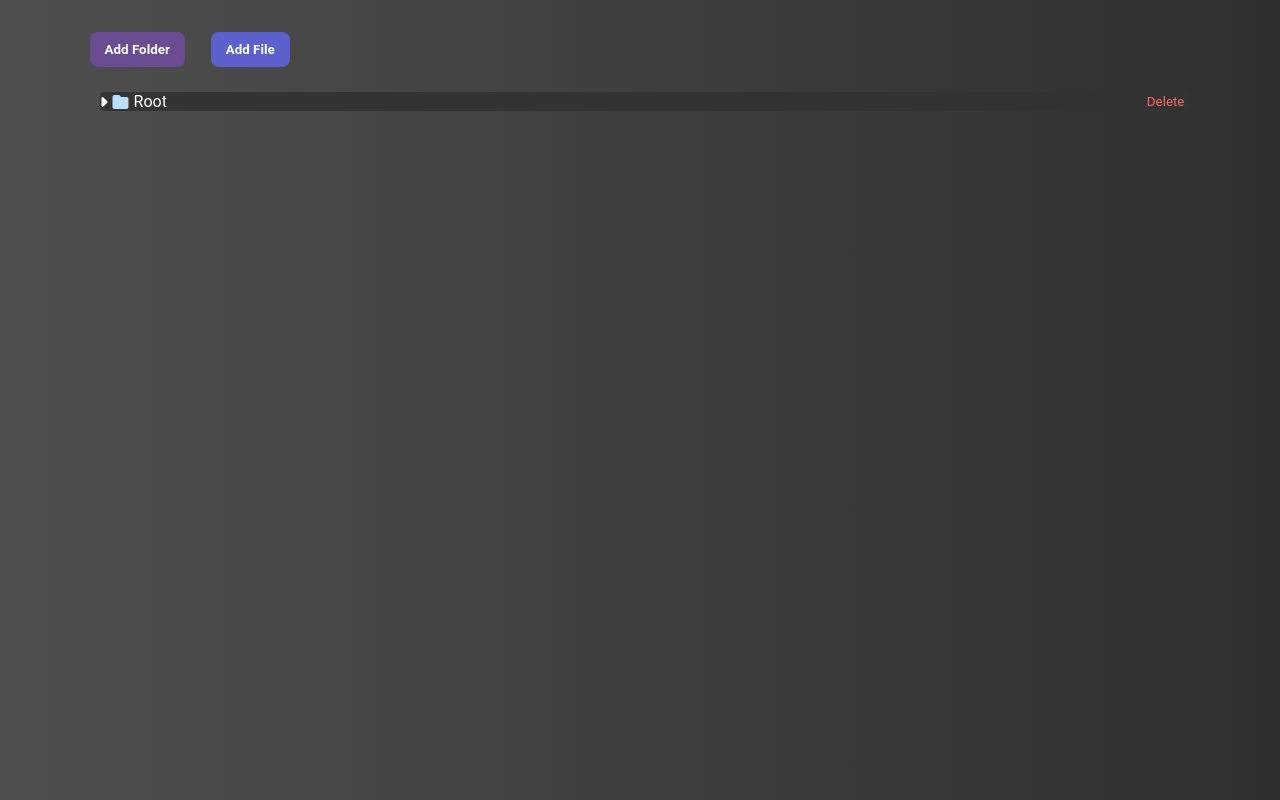
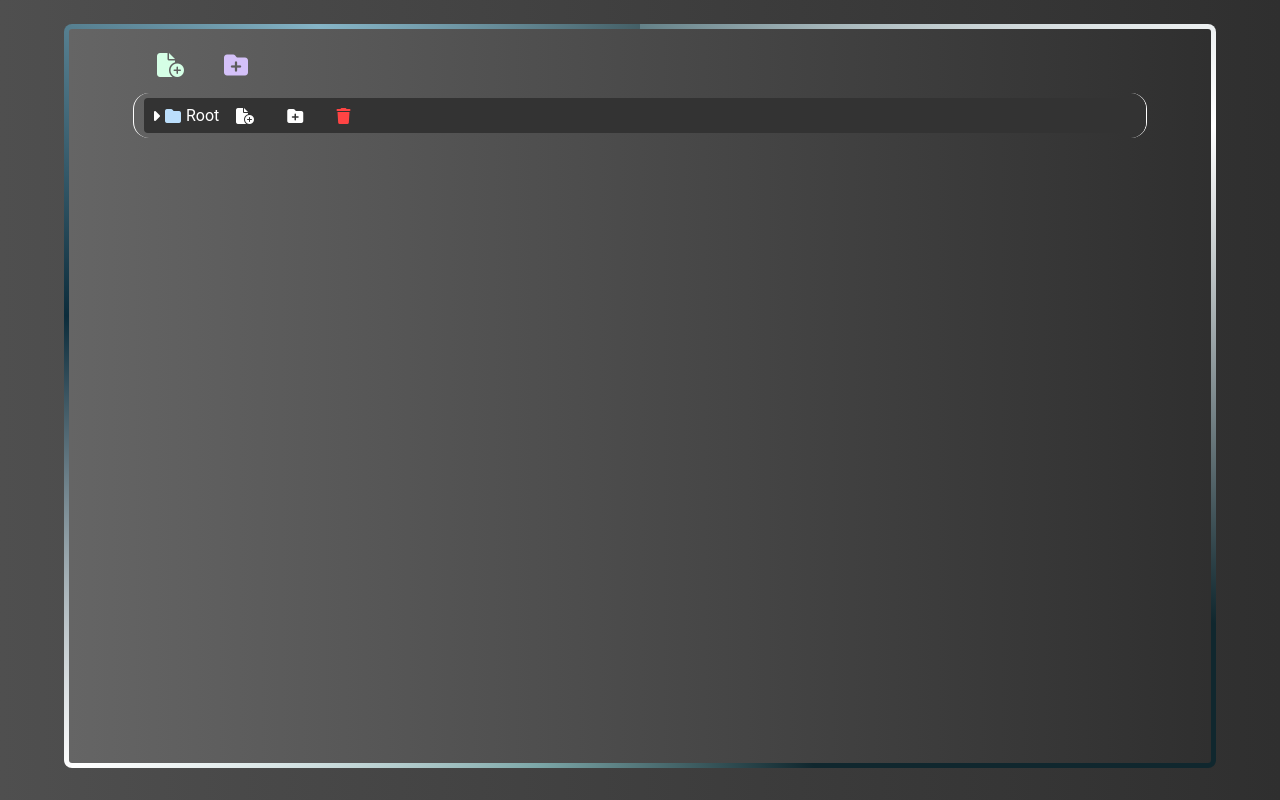
Before and after one commit to alirezashon/file-explorer, a Next.js app: page / in a window 1280 px wide. Built offline with nearby package versions, Linux system fonts and the light colour scheme.

Commit message:
change styles and solve adding item  issues

```diff
--- a/src/components/FileExplorer/index.module.css
+++ b/src/components/FileExplorer/index.module.css
@@ -1,6 +1,9 @@
+@keyframes transformto {
+  0%{transform: translate(-100%,-100%);}
+}
 .container {
   background: linear-gradient(to right, #4f4f4f, #2f2f2f);
-  padding: 4vh 7vw;
+  padding: 3vh 5vw;
   color: #fff;
   width: 100%;
   min-height: 100vh;
@@ -10,79 +13,46 @@
   display: flex;
   gap: 2vh;
 }
-
-.toolbar button {
-  background-color: #5e60ce;
-  color: #fff;
-  border: none;
-  padding: 10px 15px;
-  border-radius: 8px;
+.addFile,
+.addFolder {
   cursor: pointer;
-  margin-right: 10px;
-  font-weight: bold;
-  transition: background-color 0.3s ease, transform 0.3s ease;
+  font-size: 3vh;
+  margin: 1vh 0 0 3vh ;
 }
-
-.toolbar button:first-child {
-  background-color: #6a4c93;
+.addFile {
+  color: #d5ffe6;
 }
-
-.toolbar button:hover {
-  background-color: #5e60ce;
-  transform: scale(1.05);
+.addFolder {
+color: #d4c1f9;
 }
-
 .list {
   list-style-type: none;
   padding-left: 0;
-}
-
-.listItem {
-  margin-bottom: 12px;
-}
-
-.item {
-  display: flex;
-  align-items: center;
-  padding: 10px;
-  background-color: rgba(255, 255, 255, 0.1);
-  border-radius: 6px;
-  cursor: pointer;
-  transition: background-color 0.3s ease, box-shadow 0.3s ease;
-}
-
-.item:hover {
-  background-color: rgba(255, 255, 255, 0.2);
-  box-shadow: 0 4px 8px rgba(0, 0, 0, 0.2);
-}
-
-.item span {
-  margin-left: 10px;
-  color: #fff;
-  flex-grow: 1;
-}
-
-.item i {
-  color: #ffd700;
-  font-size: 18px;
-}
-
-.selected {
-  background-color: #6a4c93;
-  box-shadow: 0 0 10px rgba(106, 76, 147, 0.6);
+  border-radius: 2vh;
+  border-inline: 1px solid #ffffff;
+  overflow: auto
 }
 
 .newItemInput {
   margin-top: 10px;
   display: flex;
   align-items: center;
+  width: 60%;
+  margin-left: 20%;
+  border-block-end: 1px solid #d5ffe6;
+  border-inline-start: 1px solid #d5ffe6;
+  padding: 1vh 2vh;
+  border-radius: 1vh;
+  border-bottom-left-radius: 6vh;
 }
 
 .newItemInput input {
-  padding: 8px;
+  outline: none;
+  padding:1.2vh 1vh ;
   border: 1px solid #5e60ce;
   border-radius: 6px;
   margin-right: 8px;
+  border-bottom-left-radius: 2vh;
   flex-grow: 1;
 }
 
@@ -97,29 +67,36 @@
 }
 
 .newItemInput button:hover {
-  background-color: #ff3b3f;
+  background-color: #e1beec;
   transform: scale(1.05);
 }
 .save {
-  background-color: #156c9a;
+  background: linear-gradient(to right, #4c9096, #2a7d8f)
 }
-.cancle {
-  background-color: #ff3b3f;
+.cancel {
+  background: linear-gradient(to right, #964c4c, #8f2a2a)
 }
 .structure {
-  margin-top: 20px;
+  border: solid .7vh transparent;
+  border-radius: 1vh;
+  min-height: 93vh;
+  background: linear-gradient(to right, #656565, #2f2f2f) padding-box,
+    conic-gradient(
+        rgb(100, 129, 136),
+        #ffffff 18%,
+        #10272e 31% 43%,
+        rgb(125, 168, 169),
+        #ffffff,
+        #0c2c3b,
+        #86b5c7,
+        #445f66
+      )
+      border-box;
+  padding: 2vh 5vw;
+  animation: transformto 1s;
 }
+.structure:hover{
 
-.deleteButton {
-  background: none;
-  border: none;
-  color: #ff6f61;
-  cursor: pointer;
-  margin-left: 10px;
-  font-size: 14px;
-  transition: color 0.3s ease;
+  border: .3vh dashed rgb(120, 175, 194);
+  transform: scale(1.01);
 }
-
-.deleteButton:hover {
-  color: #ff3b3f;
-}
--- a/src/components/FileExplorer/index.tsx
+++ b/src/components/FileExplorer/index.tsx
@@ -1,111 +1,3 @@
-// 'use client'
-// import styles from './index.module.css'
-// import { FileExplorerContext, FileItem } from '../../context/Explorer'
-// import { useContext, useState, useRef, useEffect } from 'react'
-// import FolderItem from '../FolderItem'
-// import FileItemComponent from '../FileItem'
-
-// const FileExplorer = () => {
-//   const { structure, addFolder, addFile } = useContext(FileExplorerContext)
-//   const [selectedItem, setSelectedItem] = useState<string | null>('Root')
-//   const [newItemName, setNewItemName] = useState<string>('')
-//   const [isAdding, setIsAdding] = useState<'folder' | 'file' | null>(null)
-//   const inputRef = useRef<HTMLInputElement>(null)
-
-//   const AddFolder = () => {
-//     setIsAdding('folder')
-//     setNewItemName('')
-//   }
-
-//   const AddFile = () => {
-//     setIsAdding('file')
-//     setNewItemName('')
-//   }
-
-//   const SaveItem = () => {
-//     if (!newItemName) return
-
-//     const nameWithExtension =
-//       isAdding === 'file' && !newItemName.includes('.')
-//         ? `${newItemName}.txt`
-//         : newItemName
-
-//     if (isAdding === 'folder' && selectedItem) {
-//       addFolder(nameWithExtension, selectedItem)
-//     } else if (isAdding === 'file' && selectedItem) {
-//       addFile(nameWithExtension, selectedItem)
-//     }
-
-//     setNewItemName('')
-//     setIsAdding(null)
-//   }
-
-//   const Cancel = () => {
-//     setNewItemName('')
-//     setIsAdding(null)
-//   }
-
-//   const renderStructure = (structure: FileItem[], depth: number = 0) => (
-//     <ul className={styles.list}>
-//       {structure.map((item) =>
-//         item.type === 'folder' ? (
-//           <FolderItem
-//             key={item.name}
-//             item={item}
-//             depth={depth}
-//             selectedItem={selectedItem}
-//             setSelectedItem={setSelectedItem}
-//             setNewItemName={setNewItemName}
-//             setIsAdding={setIsAdding}
-//           />
-//         ) : (
-//           <FileItemComponent
-//             key={item.name}
-//             item={item}
-//             depth={depth}
-//             selectedItem={selectedItem}
-//             setSelectedItem={setSelectedItem}
-//           />
-//         )
-//       )}
-//     </ul>
-//   )
-
-//   useEffect(() => {
-//     if (isAdding && inputRef.current) {
-//       inputRef.current.focus()
-//     }
-//   }, [isAdding])
-
-//   return (
-//     <div className={styles.container}>
-//       <div className={styles.toolbar}>
-//         <button onClick={AddFolder}>Add Folder</button>
-//         <button onClick={AddFile}>Add File</button>
-//       </div>
-//       <div className={styles.structure}>{renderStructure(structure)}</div>
-//       {isAdding && (
-//         <div className={styles.newItemInput}>
-//           <input
-//             type='text'
-//             value={newItemName}
-//             onChange={(e) => setNewItemName(e.target.value)}
-//             placeholder={`Enter ${isAdding} name`}
-//             ref={inputRef}
-//           />
-//           <button className={styles.save} onClick={SaveItem}>
-//             Save
-//           </button>
-//           <button className={styles.cancel} onClick={Cancel}>
-//             Cancel
-//           </button>
-//         </div>
-//       )}
-//     </div>
-//   )
-// }
-
-// export default FileExplorer
 'use client'
 import styles from './index.module.css'
 import { FileExplorerContext } from '../../context/Explorer'
@@ -120,19 +12,53 @@ const FileExplorer = () => {
   const [isAdding, setIsAdding] = useState<'folder' | 'file' | null>(null)
   const inputRef = useRef<HTMLInputElement>(null)
 
+  const findParentFolder = (
+    items: FileItem[],
+    itemName: string
+  ): string | null => {
+    for (const item of items) {
+      if (item.children?.some((child) => child.name === itemName)) {
+        return item.name
+      }
+      if (item.children) {
+        const parent = findParentFolder(item.children, itemName)
+        if (parent) return parent
+      }
+    }
+    return null
+  }
+
+  const getSelectedFolder = () => {
+    if (!selectedItem) return null
+
+    const selectedItemIsFile = structure.some((folder) =>
+      folder.children?.some((child) => child.name === selectedItem && child.type === 'file')
+    )
+
+    if (selectedItemIsFile) {
+      const parentFolder = findParentFolder(structure, selectedItem)
+      return parentFolder || 'Root'
+    }
+
+    return selectedItem
+  }
+
   const SaveItem = (e: React.MouseEvent<HTMLButtonElement>) => {
     e.preventDefault()
-    if (!inputRef.current?.value || !selectedItem) return
+    if (!inputRef.current?.value) return
 
     let name = inputRef.current.value.trim()
 
     if (isAdding === 'file' && !name.includes('.')) name += '.txt'
 
+    const selectedFolder = getSelectedFolder()
+    if (!selectedFolder) return
+
     const doesItemExistInFolder = (
       folder: FileItem,
       nameToCheck: string
     ): boolean => {
-      if (folder.name === selectedItem) {
+      if (folder.name === selectedFolder) {
         return (
           folder.children?.some(
             (item) => item.name === nameToCheck && item.type === isAdding
@@ -161,8 +87,8 @@ const FileExplorer = () => {
     }
 
     isAdding === 'folder'
-      ? addFolder(finalName, selectedItem)
-      : addFile(finalName, selectedItem)
+      ? addFolder(finalName, selectedFolder)
+      : addFile(finalName, selectedFolder)
 
     inputRef.current.value = ''
     setIsAdding(null)
@@ -182,11 +108,22 @@ const FileExplorer = () => {
 
   return (
     <div className={styles.container}>
+      <div className={styles.structure}>
         <div className={styles.toolbar}>
-        <button onClick={() => setIsAdding('folder')}>Add Folder</button>
-        <button onClick={() => setIsAdding('file')}>Add File</button>
+          <i
+            onClick={() => setIsAdding('file')}
+            title='Add File'
+            className={`${styles.addFile} fa-solid fa-file-circle-plus`}
+            aria-hidden='true'
+          ></i>
+
+          <i
+            onClick={() => setIsAdding('folder')}
+            className={`${styles.addFolder} fa-solid fa-folder-plus`}
+            title='Add Folder'
+            aria-hidden='true'
+          ></i>
         </div>
-      <div className={styles.structure}>
         <ul className={styles.list}>
           {structure.map((item) =>
             item.type === 'folder' ? (
@@ -209,12 +146,15 @@ const FileExplorer = () => {
             )
           )}
         </ul>
-      </div>
         {isAdding && (
           <div className={styles.newItemInput}>
             <input
               type='text'
               placeholder={`Enter ${isAdding} name`}
+              onKeyDown={(e) =>
+                e.key === 'Enter' &&
+                SaveItem(e as unknown as React.MouseEvent<HTMLButtonElement>)
+              }
               ref={inputRef}
             />
             <button className={styles.save} onClick={SaveItem}>
@@ -226,6 +166,7 @@ const FileExplorer = () => {
           </div>
         )}
       </div>
+    </div>
   )
 }
 
--- a/src/components/FileItem/index.tsx
+++ b/src/components/FileItem/index.tsx
@@ -1,19 +1,42 @@
 'use client'
 import { FileItemProps } from '@/interface'
 import styles from './index.module.css'
-
+import { useContext } from 'react'
+import { FileExplorerContext } from '@/context/Explorer'
 
 const ICONS: { [key: string]: string } = {
-  html: 'fa-html5',
-  css: 'fa-css3',
-  js: 'fa-js',
-  react: 'fa-react',
-  vue: 'fa-vuejs',
-  angular: 'fa-angular',
-  java: 'fa-java',
-  python: 'fa-python',
-  php: 'fa-php',
-  ruby: 'fa-ruby',
+  html: 'fa-brands fa-html5',
+  css: 'fa-brands fa-css3-alt',
+  js: 'fa-brands fa-square-js',
+  jsx: 'fa-brands fa-react',
+  tsx: 'fa-brands fa-react',
+  ts: 'fa-solid fa-t',
+  vue: 'fa-brands fa-vuejs',
+  angular: 'fa-brands fa-angular',
+  java: 'fa-brands fa-java',
+  py: 'fa-brands fa-python',
+  php: 'fa-brands fa-php',
+  rb: 'fa-brands fa-gem',
+  txt: 'fa-file-alt',
+  md: 'fa-markdown',
+  json: 'fa-file-code',
+  xml: 'fa-file-code',
+  yml: 'fa-file-code',
+  jpg: 'fa-file-image',
+  jpeg: 'fa-file-image',
+  png: 'fa-file-image',
+  gif: 'fa-file-image',
+  mp4: 'fa-file-video',
+  mp3: 'fa-file-audio',
+  pdf: 'fa-file-pdf',
+  doc: 'fa-file-word',
+  docx: 'fa-file-word',
+  xls: 'fa-file-excel',
+  xlsx: 'fa-file-excel',
+  ppt: 'fa-file-powerpoint',
+  pptx: 'fa-file-powerpoint',
+  zip: 'fa-file-archive',
+  rar: 'fa-file-archive',
 }
 
 const FileItemComponent: React.FC<FileItemProps> = ({
@@ -22,8 +45,9 @@ const FileItemComponent: React.FC<FileItemProps> = ({
   selectedItem,
   setSelectedItem,
 }) => {
+  const { deleteItem } = useContext(FileExplorerContext)
   const renderIcon = (name: string) => {
-    const extension = name.split('.').pop() || ''
+    const extension = name.split('.').pop()?.toLowerCase() || 'txt'
     return ICONS[extension] ? (
       <i className={`fa ${ICONS[extension]}`} aria-hidden='true' />
     ) : (
@@ -41,6 +65,14 @@ const FileItemComponent: React.FC<FileItemProps> = ({
       >
         {renderIcon(item.name)}
         <span>{item.name}</span>
+        {item.name === selectedItem && (
+          <i
+            onClick={() => deleteItem(item.name)}
+            title='Delete Folder'
+            className={`${styles.icon} ${styles.trash} fa fa-trash`}
+            aria-hidden='true'
+          ></i>
+        )}
       </div>
     </li>
   )
--- a/src/components/FolderItem/index.module.css
+++ b/src/components/FolderItem/index.module.css
@@ -9,8 +9,12 @@
   align-items: center;
   cursor: pointer;
 }
-
+.item:hover {
+  padding: 1vh;
+  background-color: #44494a;
+}
 .selected {
+  padding: 1vh;
   background-color: #333;
   border-radius: 4px;
 }
@@ -41,3 +45,20 @@
   padding-left: 10px;
   transition: max-height 0.3s ease-in-out;
 }
+.iconContainer {
+  display: flex;
+  justify-content: space-around;
+  width: 15%;
+}
+
+.icon {
+  color: #ffffff;
+}
+.trash {
+  color: #ff4444;
+}
+@media (max-width: 787px) {
+  .iconContainer {
+    width: 27%;
+  }
+}
--- a/src/components/FolderItem/index.tsx
+++ b/src/components/FolderItem/index.tsx
@@ -18,11 +18,6 @@ const FolderItem: React.FC<FolderItemProps> = ({
   const selectRow = () => {
     setIsOpen(!isOpen)
     setSelectedItem(item.name)
-  }
-
-  const handleDelete = (e: React.MouseEvent<HTMLButtonElement, MouseEvent>) => {
-    e.stopPropagation()
-    deleteItem(item.name)
   }
 
   const getColor = (depth: number): string => {
@@ -49,13 +44,33 @@ const FolderItem: React.FC<FolderItemProps> = ({
           aria-hidden='true'
         />
         <span className={styles.folderName}>{item.name}</span>
-        <button className={styles.deleteButton} onClick={handleDelete}>
-          Delete
-        </button>
+        {item.name === selectedItem && (
+          <div className={styles.iconContainer}>
+            <i
+              onClick={() => setIsAdding('file')}
+              title='Add File'
+              className={`${styles.icon} fa-solid fa-file-circle-plus`}
+              aria-hidden='true'
+            ></i>
+            <i
+              onClick={() => setIsAdding('folder')}
+              className={`${styles.icon} fa-solid fa-folder-plus`}
+              title='Add Folder'
+              aria-hidden='true'
+            ></i>
+
+            <i
+              onClick={() => deleteItem(item.name)}
+              title='Delete Folder'
+              className={`${styles.icon} ${styles.trash} fa fa-trash`}
+              aria-hidden='true'
+            ></i>
+          </div>
+        )}
       </div>
       {isOpen && item.children && (
         <ul className={styles.list}>
-          {item.children.map((child,index) =>
+          {item.children.map((child, index) =>
             child.type === 'folder' ? (
               <FolderItem
                 key={index}
@@ -69,7 +84,7 @@ const FolderItem: React.FC<FolderItemProps> = ({
               <FileItemComponent
                 key={child.name}
                 item={child}
-                depth={1}
+                depth={depth + 1}
                 selectedItem={selectedItem}
                 setSelectedItem={setSelectedItem}
               />
--- a/src/context/Explorer.tsx
+++ b/src/context/Explorer.tsx
@@ -12,6 +12,13 @@ export const FileExplorerProvider = ({ children }: { children: ReactNode }) => {
   const [structure, setStructure] = useState<FileItem[]>([
     { name: 'Root', type: 'folder', children: [] },
   ])
+
+  const ensureRootFolderExists = (items: FileItem[]): FileItem[] => {
+    if (items.length === 0 || !items.some((item) => item.name === 'Root')) {
+      return [{ name: 'Root', type: 'folder', children: [] }]
+    }
+    return items
+  }
 
   const updateStructure = (
     items: FileItem[],
@@ -41,19 +48,21 @@ export const FileExplorerProvider = ({ children }: { children: ReactNode }) => {
 
   const addItem = (name: string, parent: string, type: 'folder' | 'file') => {
     setStructure((prevStructure) => {
+      const updatedStructure = ensureRootFolderExists(prevStructure)
+
       return parent === 'Root'
         ? [
             {
-              ...prevStructure[0],
+              ...updatedStructure[0],
               children: [
-                ...(prevStructure[0].children || []),
+                ...(updatedStructure[0].children || []),
                 type === 'folder'
                   ? { name, type: 'folder', children: [] }
                   : { name, type: 'file' },
               ],
             },
           ]
-        : updateStructure(prevStructure, name, parent, type)
+        : updateStructure(updatedStructure, name, parent, type)
     })
   }
 
@@ -73,7 +82,10 @@ export const FileExplorerProvider = ({ children }: { children: ReactNode }) => {
             : item
         )
 
-    setStructure((prevStructure) => deleteRecursively(prevStructure))
+    setStructure((prevStructure) => {
+      const updatedStructure = deleteRecursively(prevStructure)
+      return ensureRootFolderExists(updatedStructure)
+    })
   }
 
   return (
```
Also changed, not shown: src/components/FileItem/index.module.css (+31 -0 lines), src/pages/Game/index.tsx (indentation only). Lines whose indentation alone changed are shown as unchanged.
